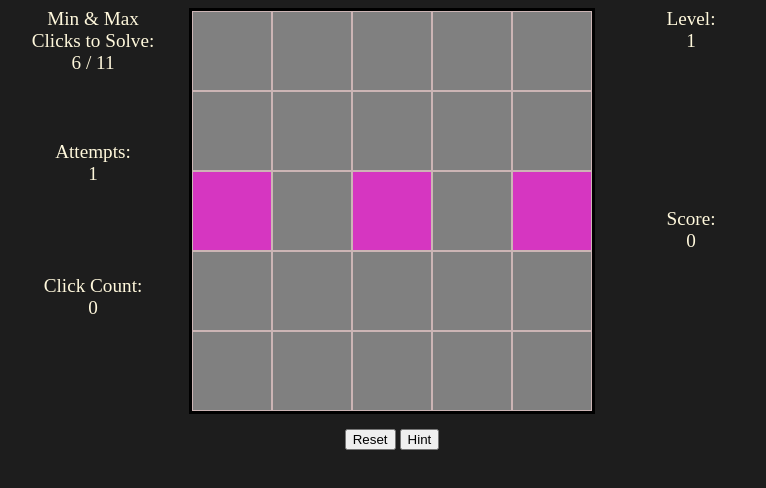
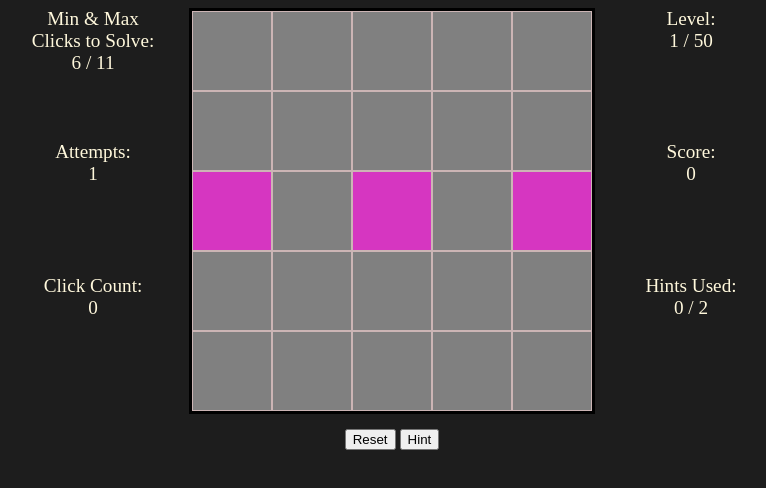
Before and after one commit to DavidAndreww/games-in-js, a plain HTML site: page lightsOut/index.html in a window 1280 px wide. Shown: the whole page, without its empty margins (248-1014 px from the left). Drawn offline with Linux system fonts and the light colour scheme.

Commit message:
added logic for scorekeeping

```diff
--- a/lightsOut/app.js
+++ b/lightsOut/app.js
@@ -15,9 +15,20 @@ const attemptDisplay = document.querySelector('#attempt-display')
 const clickDisplay = document.querySelector('#click-display')
 const levelDisplay = document.querySelector('#level-display')
 const scoreDisplay = document.querySelector('#score-display')
+const hintDisplay = document.querySelector('#hint-display')
 
 // Variables for tracking state of game logic
-let [activeLightCount, clickCount, currentLevel, attempts, hintsUsedCount, currentScore] = [0, 0, 1, 1, 0, 0]
+let [activeLightCount, clickCount, currentLevel, attempts, hintsUsedCount] = [0, 0, 1, 1, 0]
+
+const scoreState = {
+  score: 0,
+  calculateScore: function(clickCount, attempts) {
+      this.score += 100 -
+      (1 * (clickCount - levelCatalogue[`${ currentLevel }`].minClicks)) -
+      (5 * (attempts - 1)) -
+      (10 * hintsUsedCount)
+  }
+}
 
 // User notification messages
 let winAlert = alertMessage('win')(3000)(notificationBanner)
@@ -71,15 +82,15 @@ const gameflow = (square) => {
   toggleSquares(idsToToggle)
 
   if (checkForWin(activeLightCount)) {
+    scoreState.calculateScore(clickCount, attempts)
     currentLevel++
     mouseAction('disable')
-    winAlert(`You Win!<br>Get ready for level #${currentLevel}`)
+    winAlert(`You Win!<br>Get ready for level ${currentLevel}`)
     setTimeout(() => {
       startNewLevel()
       loadBoard(currentLevel)
       updateDisplayAfterWin()
     }, 3000)
-
   } else if (checkForLoss(clickCount)) {
     mouseAction('disable')
     lossAlert('Sorry, you lost. Try again?')
@@ -142,11 +153,16 @@ const showHint = currentLevel => {
     gameSquares[hintId - 1].classList.remove('hint')
   }, 2500)
   hintsUsedCount++
+  updateHintDisplay()
 }
 
 
 function updateClickDisplay() {
   clickDisplay.innerHTML = `Click Count:<br>${clickCount}`
+}
+
+function updateHintDisplay() {
+  hintDisplay.innerHTML = `Hints Used:<br>${hintsUsedCount} / 2`
 }
 
 
@@ -157,12 +173,15 @@ function updateDisplayAfterRestart() {
 
 
 function updateDisplayAfterWin() {
-  const minAttempts = levelCatalogue[`${ currentLevel }`].minAttempts
-  const maxAttempts = levelCatalogue[`${ currentLevel }`].maxAttempts
+  const minClicks = levelCatalogue[`${ currentLevel }`].minClicks
+  const maxClicks = levelCatalogue[`${ currentLevel }`].maxClicks
+  const totalLevels = Object.keys(levelCatalogue).length
+
   updateDisplayAfterRestart()
-  limitDisplay.innerHTML = `Min & Max<br>Clicks to Solve:<br>${minAttempts} / ${maxAttempts}`
-  levelDisplay.innerHTML = `Level:<br>${currentLevel}`
-  scoreDisplay.innerHTML = `Score:<br>${currentScore}`
+  updateHintDisplay()
+  limitDisplay.innerHTML = `Min & Max<br>Clicks to Solve:<br>${minClicks} / ${maxClicks}`
+  levelDisplay.innerHTML = `Level:<br>${currentLevel} / ${totalLevels}`
+  scoreDisplay.innerHTML = `Score:<br>${scoreState.score}`
 }
 
 
@@ -170,4 +189,4 @@ function updateDisplayAfterWin() {
 const checkForWin = activeLightCount => activeLightCount == 0 ? true : false
 
 // User loses if max clicks is reached
-const checkForLoss = clickCount => clickCount === levelCatalogue[`${ currentLevel }`].maxAttempts ? true : false
+const checkForLoss = clickCount => clickCount === levelCatalogue[`${ currentLevel }`].maxClicks ? true : false
--- a/lightsOut/gameLevels.js
+++ b/lightsOut/gameLevels.js
@@ -1,302 +1,302 @@
 export const levelCatalogue = {
   1: {
     startingCoords: [11, 13, 15],
-    minAttempts: 6,
-    maxAttempts: 11,
+    minClicks: 6,
+    maxClicks: 11,
     hints: [16, 18]
   },
   2: {
     startingCoords: [1, 3, 5, 6, 8, 10, 16, 18, 20, 21, 23, 25],
-    minAttempts: 6,
-    maxAttempts: 11,
+    minClicks: 6,
+    maxClicks: 11,
     hints: [6, 8]
   },
   3: {
     startingCoords: [2, 4, 6, 7, 9, 10, 11, 12, 14, 15, 16, 17, 19, 20, 22, 24],
-    minAttempts: 6,
-    maxAttempts: 11,
+    minClicks: 6,
+    maxClicks: 11,
     hints: [3, 8]
   },
   4: {
     startingCoords: [6, 7, 9, 10, 16, 20, 21, 22, 24, 25],
-    minAttempts: 6,
-    maxAttempts: 11,
+    minClicks: 6,
+    maxClicks: 11,
     hints: [11, 12]
   },
   5: {
     startingCoords: [1, 2, 3, 4, 6, 7, 8, 10, 11, 12, 13, 15, 19, 20, 21, 22, 24, 25],
-    minAttempts: 6,
-    maxAttempts: 11,
+    minClicks: 6,
+    maxClicks: 11,
     hints: [9, 14]
   },
   6: {
     startingCoords: [11, 13, 15, 16, 18, 20, 22, 23, 24],
-    minAttempts: 7,
-    maxAttempts: 12,
+    minClicks: 7,
+    maxClicks: 12,
     hints: [3, 7]
   },
   7: {
     startingCoords: [1, 2, 3, 4, 6, 10, 11, 15, 16, 20, 21, 22, 23, 24],
-    minAttempts: 7,
-    maxAttempts: 12,
+    minClicks: 7,
+    maxClicks: 12,
     hints: [3, 6]
   },
   8: {
     startingCoords: [8, 12, 14, 16, 18, 20, 22, 24],
-    minAttempts: 7,
-    maxAttempts: 12,
+    minClicks: 7,
+    maxClicks: 12,
     hints: [13, 18]
   },
   9: {
     startingCoords: [2, 4, 6, 7, 8, 9, 10, 12, 13, 14, 17, 19, 20, 21, 22, 23],
-    minAttempts: 7,
-    maxAttempts: 12,
+    minClicks: 7,
+    maxClicks: 12,
     hints: [7, 9]
   },
   10: {
     startingCoords: [2, 3, 4, 7, 8, 9, 12, 13, 14],
-    minAttempts: 7,
-    maxAttempts: 12,
+    minClicks: 7,
+    maxClicks: 12,
     hints: [1, 5]
   },
   11: {
     startingCoords: [1, 3, 5, 6, 8, 10, 11, 13, 15, 16, 18, 20, 22, 23, 24],
-    minAttempts: 8,
-    maxAttempts: 13,
+    minClicks: 8,
+    maxClicks: 13,
     hints: [1, 5]
   },
   12: {
     startingCoords: [1, 2, 3, 4, 5, 7, 9, 11, 12, 14, 15, 17, 18, 19, 22, 24],
-    minAttempts: 8,
-    maxAttempts: 13,
+    minClicks: 8,
+    maxClicks: 13,
     hints: [17, 19]
   },
   13: {
     startingCoords: [4, 8, 10, 12, 14, 16, 18, 22],
-    minAttempts: 8,
-    maxAttempts: 13,
+    minClicks: 8,
+    maxClicks: 13,
     hints: [2, 6]
   },
   14: {
     startingCoords: [12, 17, 22],
-    minAttempts: 8,
-    maxAttempts: 13,
+    minClicks: 8,
+    maxClicks: 13,
     hints: [18, 23]
   },
   15: {
     startingCoords: [7, 17],
-    minAttempts: 8,
-    maxAttempts: 13,
+    minClicks: 8,
+    maxClicks: 13,
     hints: [10, 20]
   },
   16: {
     startingCoords: [1, 6, 11, 16, 21, 22, 23, 24, 25],
-    minAttempts: 9,
-    maxAttempts: 14,
+    minClicks: 9,
+    maxClicks: 14,
     hints: [2, 7]
   },
   17: {
     startingCoords: [13, 17, 18, 19, 21, 22, 23, 24, 25],
-    minAttempts: 9,
-    maxAttempts: 14,
+    minClicks: 9,
+    maxClicks: 14,
     hints: [3, 23]
   },
   18: {
     startingCoords: [3, 7, 9, 11, 13, 15, 17, 19, 23],
-    minAttempts: 9,
-    maxAttempts: 14,
+    minClicks: 9,
+    maxClicks: 14,
     hints: [3, 9]
   },
   19: {
     startingCoords: [1, 3, 5, 11, 13, 15, 21, 23, 25],
-    minAttempts: 9,
-    maxAttempts: 14,
+    minClicks: 9,
+    maxClicks: 14,
     hints: [6, 8]
   },
   20: {
     startingCoords: [11, 15],
-    minAttempts: 9,
-    maxAttempts: 14,
+    minClicks: 9,
+    maxClicks: 14,
     hints: [1, 2]
   },
   21: {
     startingCoords: [2, 3, 4, 5, 7, 12, 13, 14, 17, 22],
-    minAttempts: 10,
-    maxAttempts: 15,
+    minClicks: 10,
+    maxClicks: 15,
     hints: [21, 22]
   },
   22: {
     startingCoords: [2, 3, 4, 6, 10, 11, 15, 16, 20, 22, 23, 24],
-    minAttempts: 10,
-    maxAttempts: 15,
+    minClicks: 10,
+    maxClicks: 15,
     hints: [8, 14]
   },
   23: {
     startingCoords: [13, 14, 15, 18, 19, 23],
-    minAttempts: 10,
-    maxAttempts: 15,
+    minClicks: 10,
+    maxClicks: 15,
     hints: [4, 5]
   },
   24: {
     startingCoords: [11, 15, 16, 17, 18, 19, 20, 22, 25],
-    minAttempts: 10,
-    maxAttempts: 15,
+    minClicks: 10,
+    maxClicks: 15,
     hints: [19, 25]
   },
   25: {
     startingCoords: [1, 6, 7, 11, 12, 13, 16, 17, 18, 19, 22, 23, 24, 25],
-    minAttempts: 10,
-    maxAttempts: 15,
+    minClicks: 10,
+    maxClicks: 15,
     hints: [1, 25]
   },
   26: {
     startingCoords: [1, 5, 6, 10, 11, 12, 13, 14, 15, 16, 20, 21, 25],
-    minAttempts: 11,
-    maxAttempts: 16,
+    minClicks: 11,
+    maxClicks: 16,
     hints: [1, 2]
   },
   27: {
     startingCoords: [3, 7, 8, 9, 13, 18, 23],
-    minAttempts: 11,
-    maxAttempts: 16,
+    minClicks: 11,
+    maxClicks: 16,
     hints: [24, 25]
   },
   28: {
     startingCoords: [13, 14, 15, 18, 19, 20, 23, 24, 25],
-    minAttempts: 11,
-    maxAttempts: 16,
+    minClicks: 11,
+    maxClicks: 16,
     hints: [16, 22]
   },
   29: {
     startingCoords: [7],
-    minAttempts: 11,
-    maxAttempts: 16,
+    minClicks: 11,
+    maxClicks: 16,
     hints: [3, 8]
   },
   30: {
     startingCoords: [13],
-    minAttempts: 11,
-    maxAttempts: 16,
+    minClicks: 11,
+    maxClicks: 16,
     hints: [1, 11]
   },
   31: {
     startingCoords: [1, 5, 6, 7, 10, 11, 13, 15, 16, 19, 20, 21, 25],
-    minAttempts: 12,
-    maxAttempts: 17,
+    minClicks: 12,
+    maxClicks: 17,
     hints: [2, 3]
   },
   32: {
     startingCoords: [1, 2, 3, 4, 5, 9, 13, 17, 21, 22, 23, 24, 25],
-    minAttempts: 12,
-    maxAttempts: 17,
+    minClicks: 12,
+    maxClicks: 17,
     hints: [10, 15]
   },
   33: {
     startingCoords: [4, 9, 11, 13, 15, 16, 20, 21, 24, 25],
-    minAttempts: 12,
-    maxAttempts: 17,
+    minClicks: 12,
+    maxClicks: 17,
     hints: [3, 8]
   },
   34: {
     startingCoords: [3, 5, 6, 10, 11, 15, 17, 18, 20, 22, 23, 24, 25],
-    minAttempts: 12,
-    maxAttempts: 17,
+    minClicks: 12,
+    maxClicks: 17,
     hints: [3, 10]
   },
   35: {
     startingCoords: [4, 5, 7, 9, 11, 15, 16, 18, 20],
-    minAttempts: 12,
-    maxAttempts: 17,
+    minClicks: 12,
+    maxClicks: 17,
     hints: [1, 2]
   },
   36: {
     startingCoords: [3, 7, 9, 11, 15, 16, 17, 18, 19, 20, 21, 25],
-    minAttempts: 13,
-    maxAttempts: 18,
+    minClicks: 13,
+    maxClicks: 18,
     hints: [2, 5]
   },
   37: {
     startingCoords: [7, 8, 9, 12, 13, 14, 17, 18, 19],
-    minAttempts: 13,
-    maxAttempts: 18,
+    minClicks: 13,
+    maxClicks: 18,
     hints: [11, 15]
   },
   38: {
     startingCoords: [1, 3, 5, 7, 9, 11, 13, 15, 17, 19, 21, 23, 25],
-    minAttempts: 13,
-    maxAttempts: 18,
+    minClicks: 13,
+    maxClicks: 18,
     hints: [12, 14]
   },
   39: {
     startingCoords: [2, 4, 6, 11, 12, 18, 19, 22, 24],
-    minAttempts: 13,
-    maxAttempts: 18,
+    minClicks: 13,
+    maxClicks: 18,
     hints: [2, 3]
   },
   40: {
     startingCoords: [12, 14],
-    minAttempts: 13,
-    maxAttempts: 18,
+    minClicks: 13,
+    maxClicks: 18,
     hints: [13, 15]
   },
   41: {
     startingCoords: [1, 5, 7, 9, 13, 18, 23],
-    minAttempts: 14,
-    maxAttempts: 19,
+    minClicks: 14,
+    maxClicks: 19,
     hints: [16, 21]
   },
   42: {
     startingCoords: [1, 2, 3, 6, 9, 11, 12, 13, 16, 19, 21, 22, 23],
-    minAttempts: 14,
-    maxAttempts: 19,
+    minClicks: 14,
+    maxClicks: 19,
     hints: [20, 25]
   },
   43: {
     startingCoords: [1, 5, 6, 7, 9, 11, 12, 13, 17, 22, 23, 24],
-    minAttempts: 14,
-    maxAttempts: 19,
+    minClicks: 14,
+    maxClicks: 19,
     hints: [5, 6]
   },
   44: {
     startingCoords: [6, 7, 9, 10, 11, 12, 13, 14, 15, 18, 22, 23, 24],
-    minAttempts: 14,
-    maxAttempts: 19,
+    minClicks: 14,
+    maxClicks: 19,
     hints: [2, 5]
   },
   45: {
     startingCoords: [2, 3, 4, 6, 8, 13, 14, 15, 16, 17, 18, 19, 21, 23, 25],
-    minAttempts: 14,
-    maxAttempts: 19,
+    minClicks: 14,
+    maxClicks: 19,
     hints: [21, 22]
   },
   46: {
     startingCoords: [3, 7, 8, 9, 11, 12, 13, 14, 15, 17, 18, 19, 23],
-    minAttempts: 15,
-    maxAttempts: 20,
+    minClicks: 15,
+    maxClicks: 20,
     hints: [13, 14]
   },
   47: {
     startingCoords: [3, 6, 7, 8, 9, 10, 11, 13, 17, 20, 25],
-    minAttempts: 15,
-    maxAttempts: 20,
+    minClicks: 15,
+    maxClicks: 20,
     hints: [1, 3]
   },
   48: {
     startingCoords: [6, 10, 13, 16, 20],
-    minAttempts: 15,
-    maxAttempts: 20,
+    minClicks: 15,
+    maxClicks: 20,
     hints: [1, 7]
   },
   49: {
     startingCoords: [1, 5, 7, 9, 13, 17, 19, 21, 25],
-    minAttempts: 15,
-    maxAttempts: 20,
+    minClicks: 15,
+    maxClicks: 20,
     hints: [14, 22]
   },
   50: {
     startingCoords: [1, 2, 3, 4, 5, 6, 7, 8, 9, 10, 11, 12, 13, 14, 15, 16, 17, 18, 19, 20, 21, 22, 23, 24, 25],
-    minAttempts: null,
-    maxAttempts: null,
+    minClicks: null,
+    maxClicks: null,
     hints: [13, 25]
   }
 }
--- a/lightsOut/index.html
+++ b/lightsOut/index.html
@@ -45,6 +45,7 @@
     <div class='panel'>
       <div id='level-display' class='stats'></div>
       <div id='score-display' class='stats'></div>
+      <div id='hint-display' class='stats'></div>
     </div>
   </div>
   <button id='reset-btn'>Reset</button>
```
